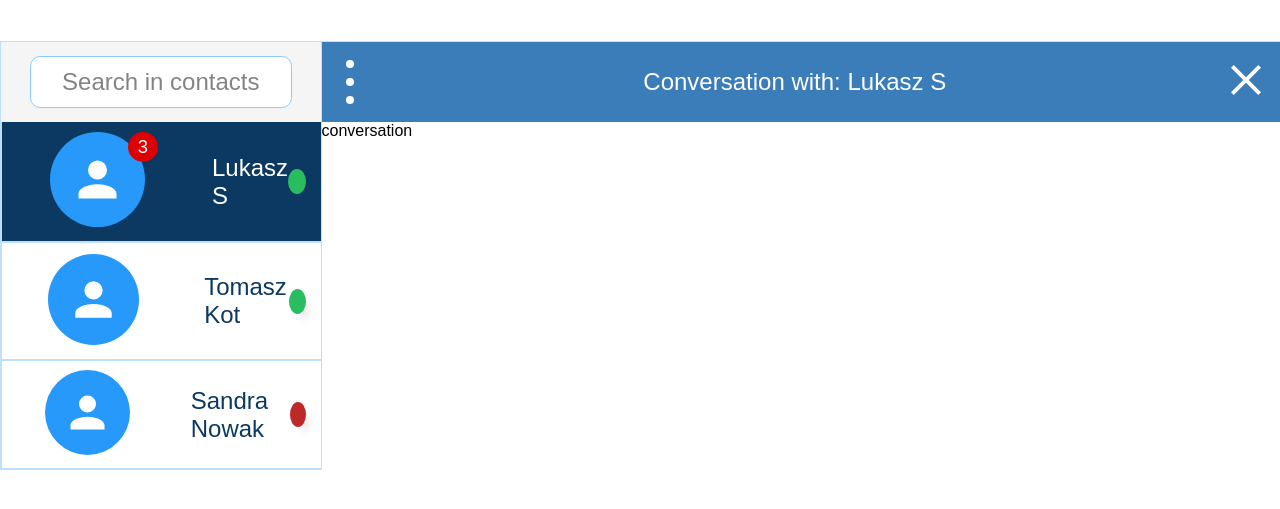
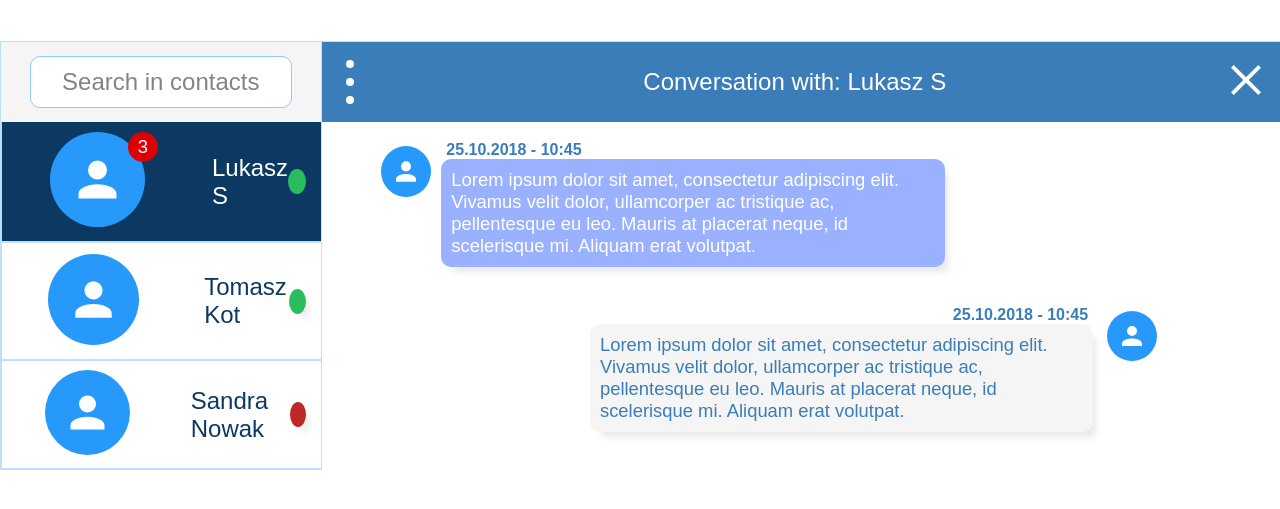
Before and after one commit to lStrachanowski/pychat, a Flask app: page /chat in a window 1280 px wide. Shown: the part 133-642 px from the top of the page. Run offline with Flask 2, Linux system fonts and the light colour scheme.

Commit message:
conversation dialogues styled

```diff
--- a/static/css/main.css
+++ b/static/css/main.css
@@ -444,6 +444,7 @@ input{
 
  .conversation-display{
     width: 75%;
+    display: block;
  }
 
  .contact-list-item{
@@ -559,6 +560,79 @@ input{
  .contact-list-noname{
     font-size: 1.5em;
     color: #0B3961;
+ }
+
+ .message-box{
+     width:70%;
+     min-height: 2%;
+     display: flex;
+     word-wrap: break-word;
+     flex-direction: row;
+     margin: 2%;
+ }
+
+ .message-right-box{
+    float: right;
+ }
+
+ .message-contact-icon-position{
+    width: 15%;
+    text-align: right;
+ }
+
+ .message-contact-icon-position-right{
+    text-align: left;
+    margin-left: 2%;
+ }
+
+ .message-contact-container-postion{
+     width: 75%;
+     flex-direction: column;
+
+ }
+.message-contact-container{
+    background-color: #9AB1FF;
+    min-height: 60%;
+    -webkit-box-shadow: 7px 9px 7px -4px rgba(222,222,222,0.7);
+    -moz-box-shadow: 7px 9px 7px -4px rgba(222,222,222,0.7);
+    box-shadow: 7px 9px 7px -4px rgba(222,222,222,0.7);
+}
+
+ .message-time{
+    color:#3A7DB8;
+    font-size: 1.0em;
+    font-weight: 600;
+    margin-left: 1%;
+ }
+
+ .message-time-right{
+    text-align: right;
+    margin-right: 1%;
+ }
+
+
+ .message-text-style{
+     display: flex;
+     color: white;
+     font-size: 1.15em;
+     padding: 2%;
+     justify-content: center;
+     align-items: center;
+     border-radius: 10px;
+ }
+
+ .right-text{
+    color: #3A7DB8;
+ }
+
+ .right-color{
+    background-color:#F5F5F5
+ }
+
+ .message-contact-icon-style{
+     width: 50%;
+     margin-right: 10%;
+     margin-top: 5%;
  }
 
 /* mobile phone mode */
@@ -1010,6 +1084,6 @@ input{
     }
 
     .conversation-display {
-        display: flex;
+        display: block;
     }
 }
--- a/templates/chat.html
+++ b/templates/chat.html
@@ -58,13 +58,37 @@
                     <div class="contact-list-name">Sandra Nowak</div>
                     <div class="red-dot"></div>
             </div>
-
-
-
-
         </div>
         <div class="conversation-display">
-            conversation
+
+            <div class="message-box">
+                <div class="message-contact-icon-position">
+                    <img src="/static/img/contact-icon.svg" alt="contact icon" class="message-contact-icon-style">
+                </div>
+                <div class="message-contact-container-postion">
+                    <div class="message-time">
+                            25.10.2018 - 10:45
+                    </div>
+                    <div class="message-contact-container message-text-style">
+                            Lorem ipsum dolor sit amet, consectetur adipiscing elit. Vivamus velit dolor, ullamcorper ac tristique ac, pellentesque eu leo. Mauris at placerat neque, id scelerisque mi. Aliquam erat volutpat.
+                    </div>
+                </div>
+
+            </div>
+
+            <div class="message-box message-right-box">
+                    <div class="message-contact-container-postion">
+                        <div class="message-time message-time-right">
+                                    25.10.2018 - 10:45
+                        </div>
+                        <div class="message-contact-container message-text-style right-text right-color">
+                                    Lorem ipsum dolor sit amet, consectetur adipiscing elit. Vivamus velit dolor, ullamcorper ac tristique ac, pellentesque eu leo. Mauris at placerat neque, id scelerisque mi. Aliquam erat volutpat.
+                        </div>
+                    </div>
+                    <div class="message-contact-icon-position message-contact-icon-position-right">
+                            <img src="/static/img/contact-icon.svg" alt="contact icon" class="message-contact-icon-style">
+                    </div>
+            </div>
         </div>
 </div>
 {% endblock %}
```
